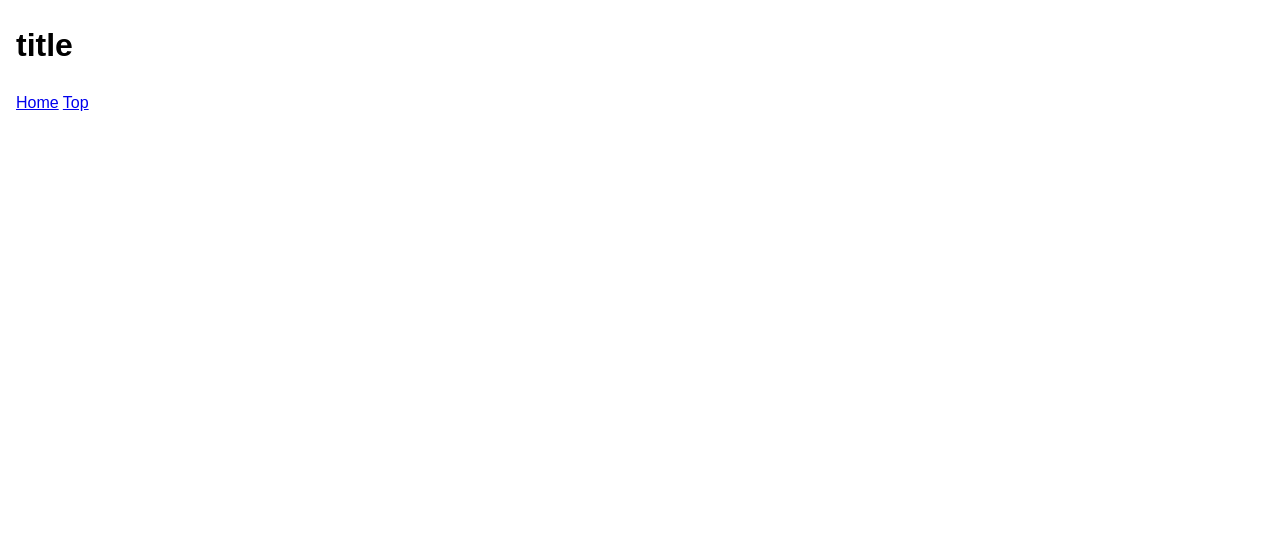
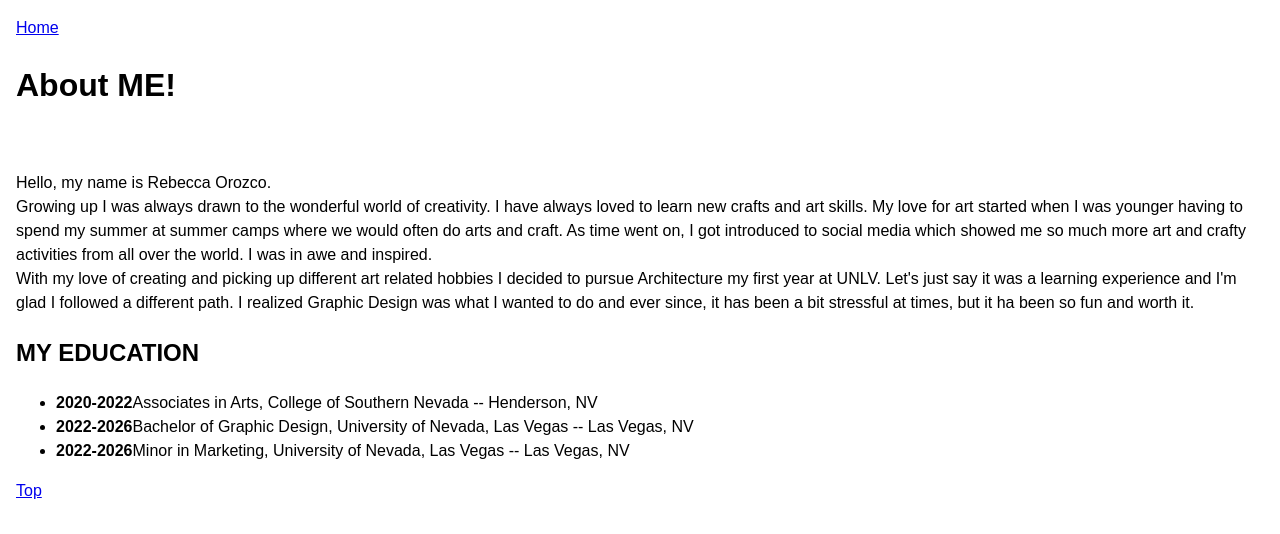
Before and after one commit to RebeOrozco/Project1, a plain HTML site: page about.html in a window 1280 px wide. Drawn offline with Linux system fonts and the light colour scheme.

Commit message:
added h1, p, h2, p about me

```diff
--- a/about.html
+++ b/about.html
@@ -4,11 +4,31 @@
     <link rel="stylesheet" href="style.css" />
   </head>
   <body>
+    <a href="./index.html">Home</a>
     <h1 id="top">
-      title
+      About ME!
     </h1>
+    <img src=" "/>
+    <p>Hello, my name is Rebecca Orozco. <br>Growing up I was always drawn to the wonderful world of creativity.
+      I have always loved to learn new crafts and art skills. My love for art started when I was
+      younger having to spend my summer at summer camps where we would often do arts and craft. As time went on,
+    I got introduced to social media which showed me so much more art and crafty activities from all over the world.
+    I was in awe and inspired.
+      <br>With my love of creating and picking up different art related hobbies I
+    decided to pursue Architecture my first year at UNLV. Let's just say it was a learning experience and I'm
+    glad I followed a different path. I realized Graphic Design was what I wanted to do and ever since, it has been
+    a bit stressful at times, but it ha been so fun and worth it. </p>
 
-    <a href="./index.html">Home</a>
+    <h2>
+      MY EDUCATION
+    </h2>
+    <p>
+      <ul>
+        <li><b>2020-2022</b>Associates in Arts, College of Southern Nevada -- Henderson, NV</li>
+        <li><b>2022-2026</b>Bachelor of Graphic Design, University of Nevada, Las Vegas -- Las Vegas, NV</li>
+        <li><b>2022-2026</b>Minor in Marketing, University of Nevada, Las Vegas -- Las Vegas, NV</li>
+      </ul>
+    </p>
 
     <a href="#top">Top</a>
   </body>
```
